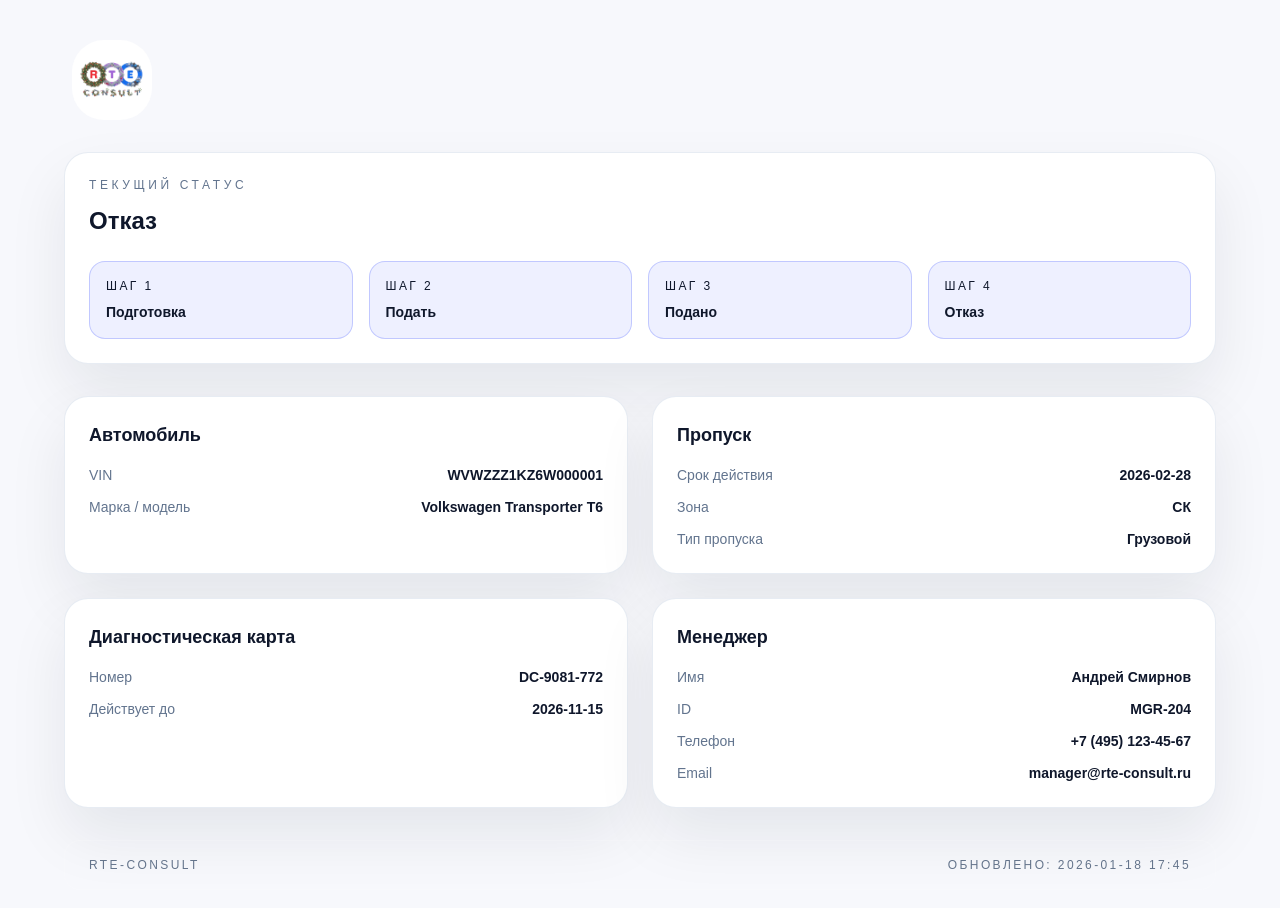
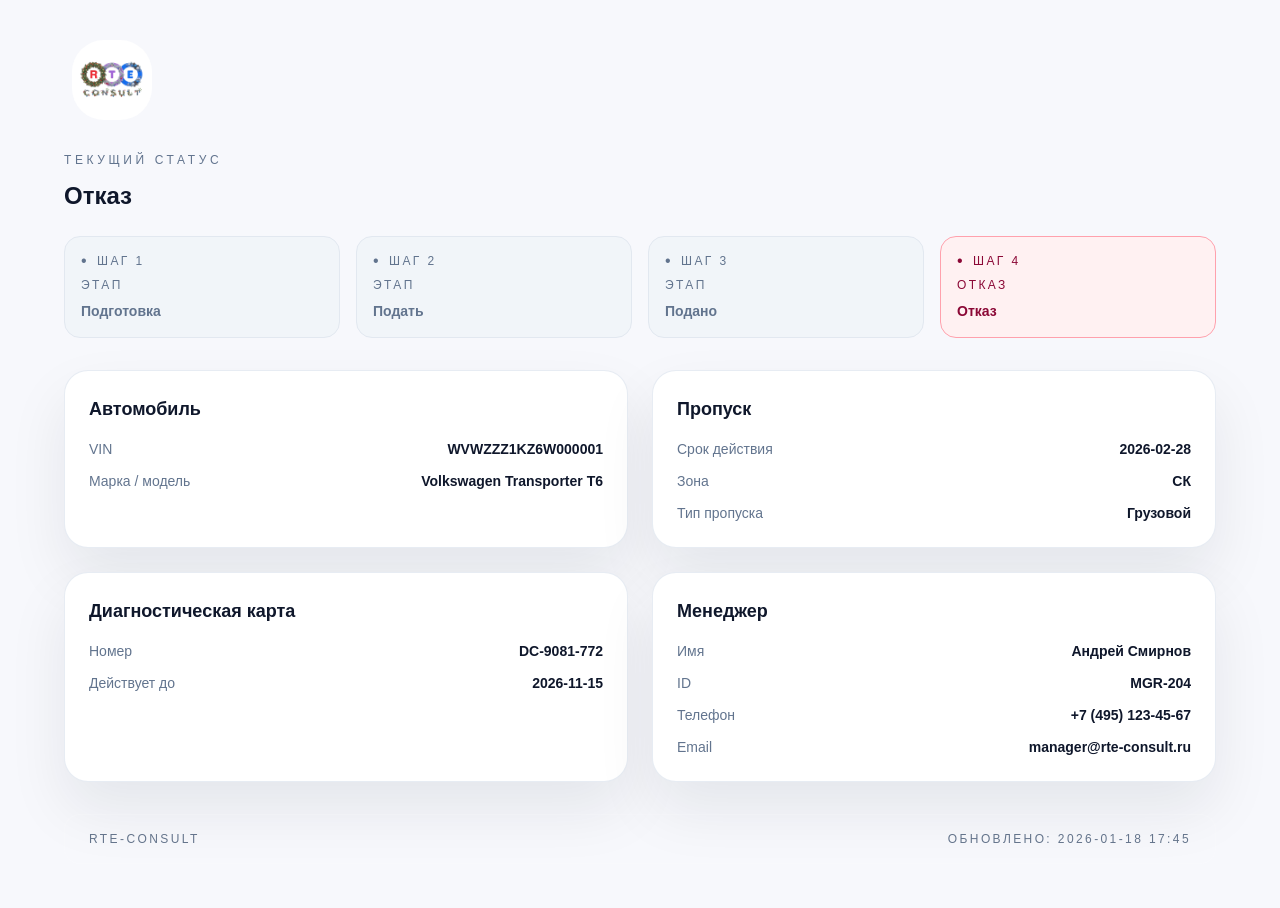
Before and after one commit to teddy1589-glitch/trackerpass, a Next.js app: page /track/demo in a window 1280 px wide. Shown: the top 908 px of the page. Built offline with nearby package versions, Linux system fonts and the light colour scheme.

Commit message:
style: update status steps styling

```diff
--- a/components/tracker/StatusCard.tsx
+++ b/components/tracker/StatusCard.tsx
@@ -16,8 +16,9 @@ function getSteps(statusId?: number | null) {
 export function StatusCard({ title, step, statusId }: StatusCardProps) {
   const activeStep = Math.min(Math.max(step, 1), 4);
   const steps = getSteps(statusId);
+  const isSuccessFinal = statusId === 41138695;
   return (
-    <section className="rounded-3xl border border-slate-200/80 bg-white p-6 shadow-premium">
+    <section className="rounded-3xl bg-transparent p-0">
       <div className="flex flex-col gap-3">
         <p className="text-xs uppercase tracking-[0.3em] text-slate-500">
           Текущий статус
@@ -27,18 +28,31 @@ export function StatusCard({ title, step, statusId }: StatusCardProps) {
       <div className="mt-6 grid gap-4 lg:grid-cols-4">
         {steps.map((label, index) => {
           const stepNumber = index + 1;
-          const isActive = stepNumber <= activeStep;
+          const isCompleted = stepNumber < activeStep;
+          const isActive = stepNumber === activeStep;
+          const isFinalSuccess = isActive && isSuccessFinal && stepNumber === 4;
+          const isFinalRejected = isActive && statusId === 41138698 && stepNumber === 4;
           return (
             <div
               key={label}
               className={`rounded-2xl border px-4 py-4 ${
-                isActive
-                  ? "border-brand/30 bg-brand/10 text-slate-900"
-                  : "border-slate-200 bg-slate-50 text-slate-500"
+                isFinalSuccess
+                  ? "border-emerald-300 bg-emerald-50 text-emerald-900"
+                  : isFinalRejected
+                    ? "border-rose-300 bg-rose-50 text-rose-900"
+                    : isActive
+                      ? "border-brand/30 bg-brand/10 text-slate-900"
+                      : isCompleted
+                        ? "border-slate-200 bg-slate-100 text-slate-500"
+                        : "border-slate-200 bg-white text-slate-400"
               }`}
             >
+              <div className="mb-2 flex items-center gap-2 text-xs uppercase tracking-[0.2em] text-inherit">
+                <span className="text-base leading-none">•</span>
+                <span>Шаг {stepNumber}</span>
+              </div>
               <p className="text-xs uppercase tracking-[0.2em]">
-                Шаг {stepNumber}
+                {isFinalSuccess ? "Успешно" : isFinalRejected ? "Отказ" : "Этап"}
               </p>
               <p className="mt-2 text-sm font-semibold">{label}</p>
             </div>
```
